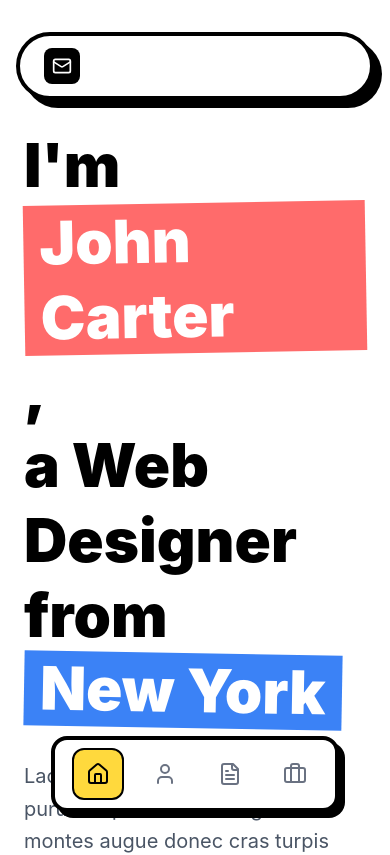
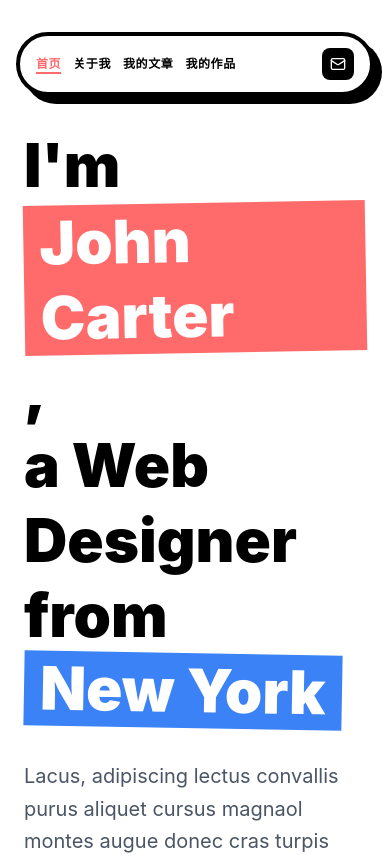
Before and after one commit to peng676/info, a React (Vite) app: page / in a window 390 px wide. Shown: the top 855 px of the page. Built offline with nearby package versions, Linux system fonts and the light colour scheme.

Commit message:
Initial commit

```diff
--- a/src/App.tsx
+++ b/src/App.tsx
@@ -23,8 +23,27 @@ export default function App() {
     <div className="min-h-screen bg-white selection:bg-brand-yellow selection:text-black">
       {/* Navigation */}
       <nav className="fixed top-8 left-1/2 -translate-x-1/2 z-50 w-full max-w-2xl px-4">
-        <div className="bg-white border-4 border-black rounded-full px-6 py-3 flex items-center justify-between shadow-[8px_8px_0px_0px_rgba(0,0,0,1)] relative">
+        <div className="bg-white border-4 border-black rounded-full px-4 md:px-6 py-3 flex items-center justify-between shadow-[8px_8px_0px_0px_rgba(0,0,0,1)] relative">
 
+
+          <div className="flex md:hidden items-center justify-between w-full">
+             <div className="flex items-center gap-3">
+              {navItems.map((item) => (
+                <button
+                  key={item.id}
+                  onClick={() => setActiveTab(item.id as Tab)}
+                  className={`font-bold text-xs uppercase tracking-wider transition-colors hover:text-brand-pink cursor-pointer ${
+                    activeTab === item.id ? 'text-brand-pink underline underline-offset-4 decoration-2' : 'text-black'
+                  }`}
+                >
+                  {item.label}
+                </button>
+              ))}
+            </div>
+            <button className="bg-black text-white p-2 rounded-lg hover:bg-brand-pink transition-colors cursor-pointer ml-2">
+              <Mail size={16} />
+            </button>
+          </div>
 
           <div className="hidden md:flex items-center gap-8 absolute left-1/2 top-1/2 -translate-x-1/2 -translate-y-1/2">
             {navItems.map((item) => (
@@ -40,28 +59,13 @@ export default function App() {
             ))}
           </div>
 
-          <button className="bg-black text-white p-2 rounded-lg hover:bg-brand-pink transition-colors cursor-pointer">
+          <button className="hidden md:block bg-black text-white p-2 rounded-lg hover:bg-brand-pink transition-colors cursor-pointer absolute right-6 top-1/2 -translate-y-1/2">
             <Mail size={20} />
           </button>
         </div>
       </nav>
 
-      {/* Mobile Nav */}
-      <div className="md:hidden fixed bottom-8 left-1/2 -translate-x-1/2 z-50 w-full max-w-xs px-4">
-        <div className="bg-white border-4 border-black rounded-2xl p-2 flex justify-around shadow-[6px_6px_0px_0px_rgba(0,0,0,1)]">
-          {navItems.map((item) => (
-            <button
-              key={item.id}
-              onClick={() => setActiveTab(item.id as Tab)}
-              className={`p-3 rounded-xl transition-colors cursor-pointer ${
-                activeTab === item.id ? 'bg-brand-yellow text-black border-2 border-black' : 'text-gray-500'
-              }`}
-            >
-              <item.icon size={24} />
-            </button>
-          ))}
-        </div>
-      </div>
+      {/* Mobile Nav - Removed bottom nav since we show it on top now */}
 
       {/* Content */}
       <main className="pt-32 pb-24 px-6 max-w-6xl mx-auto">
@@ -247,15 +251,23 @@ function WorksSection() {
       <div className="grid md:grid-cols-2 gap-12">
         {works.map((work, idx) => (
           <div key={idx} className="group">
-            <div className={`relative border-4 border-black rounded-[32px] overflow-hidden shadow-[12px_12px_0px_0px_rgba(0,0,0,1)] transition-all group-hover:shadow-none group-hover:translate-x-2 group-hover:translate-y-2`}>
+            <div
+              className={`relative border-4 border-black rounded-[32px] overflow-hidden shadow-[12px_12px_0px_0px_rgba(0,0,0,1)] transition-all md:group-hover:shadow-none md:group-hover:translate-x-2 md:group-hover:translate-y-2`}
+            >
               <img
                 src={customImages[idx] ?? work.image}
                 alt={work.title}
-                className="w-full aspect-[4/3] object-cover grayscale group-hover:grayscale-0 transition-all duration-500"
+                className="w-full aspect-[4/3] object-cover grayscale md:group-hover:grayscale-0 active:grayscale-0 transition-all duration-500"
                 referrerPolicy="no-referrer"
+                onClick={(e) => {
+                  // On mobile, toggle grayscale on click by temporarily adding a class
+                  const img = e.currentTarget;
+                  img.classList.toggle('grayscale-0');
+                  img.classList.toggle('grayscale');
+                }}
               />
-              <div className="absolute inset-0 bg-black/60 opacity-0 group-hover:opacity-100 transition-opacity flex items-center justify-center">
-                <label className="bg-white text-black px-6 py-3 rounded-full font-black flex items-center gap-2 cursor-pointer">
+              <div className="absolute inset-0 bg-black/60 opacity-0 md:group-hover:opacity-100 transition-opacity flex items-center justify-center pointer-events-none md:pointer-events-auto">
+                <label className="bg-white text-black px-6 py-3 rounded-full font-black flex items-center gap-2 cursor-pointer pointer-events-auto">
                   更换图片 <ExternalLink size={18} />
                   <input
                     type="file"
```
